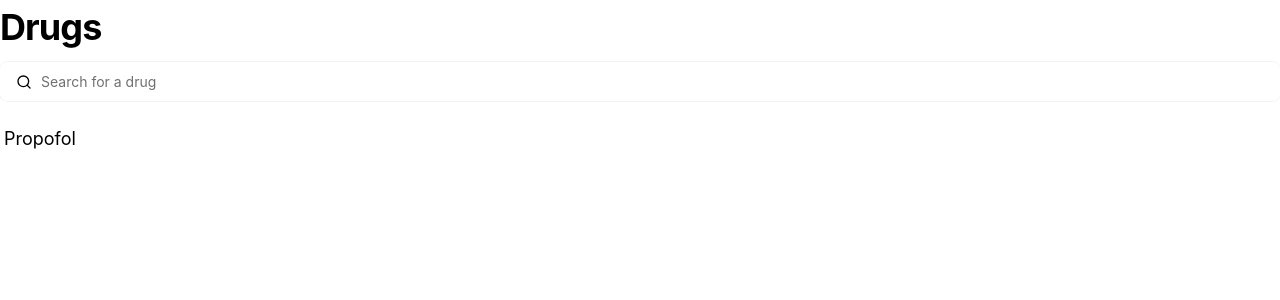
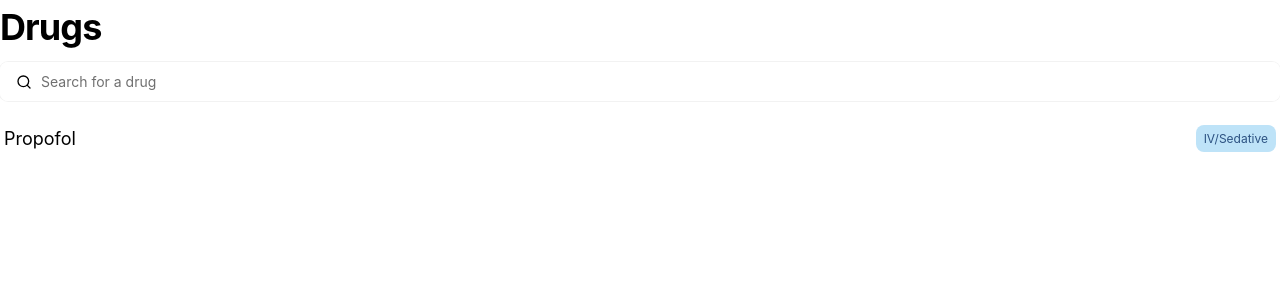
Before and after one commit to ByronGuina/drugly, a Next.js app: page / in a window 1280 px wide. Shown: the top 300 px of the page. Built offline with nearby package versions, Linux system fonts and the light colour scheme.

Commit message:
Initial tag UI

```diff
--- /dev/null
+++ b/components/list-item.tsx
@@ -0,0 +1,32 @@
+import * as React from 'react'
+import { motion } from 'framer-motion'
+import { Drugs } from '@formulas/root'
+import { sentenceCase } from '@utils/sentenceCase'
+
+type Props = {
+    drug: Drugs
+    onClick: (drug: Drugs) => void
+}
+
+export const ListItem = ({ drug, onClick }: Props) => {
+    return (
+        <motion.div
+            onClick={() => onClick(drug)}
+            initial={{ opacity: 0, y: 10 }}
+            animate={{ opacity: 1, y: 0 }}
+            className="text-lg py-2 px-1 flex justify-between"
+        >
+            {sentenceCase(drug)}
+            <Tag />
+        </motion.div>
+    )
+}
+
+// TODO: Make tag infrastructure
+const Tag = () => {
+    return (
+        <div className="px-2 py-1 flex items-center justify-center text-xs bg-blue-200 text-blue-800 rounded-lg">
+            IV/Sedative
+        </div>
+    )
+}
--- a/pages/index.tsx
+++ b/pages/index.tsx
@@ -1,9 +1,9 @@
 import * as React from 'react'
 import { allDrugs, Drugs } from '@formulas/root'
-import { sentenceCase } from '@utils/sentenceCase'
 import { motion, PanInfo, AnimatePresence } from 'framer-motion'
 import { Search } from '@components/search'
 import { DrugTemplate } from '@components/drug-template'
+import { ListItem } from '@components/list-item'
 
 // TODO:
 // Compile list of drugs
@@ -34,22 +34,7 @@ const IndexPage = () => {
     const [selectedDrug, setSelectedDrug] = React.useState(null)
     const [drugs, setDrugs] = React.useState(allDrugs)
 
-    const DrugsList = drugs.map(drug => (
-        // <Link href={`/drugs/[drug]`} as={`/drugs/${drug}`} key={drug}>
-        //     <motion.a initial={{ opacity: 0, y: 10 }} animate={{ opacity: 1, y: 0 }} className="text-xl py-2 px-1">
-        //         {sentenceCase(drug)}
-        //     </motion.a>
-        // </Link>
-        <motion.div
-            key={drug}
-            onClick={() => setSelectedDrug(drug)}
-            initial={{ opacity: 0, y: 10 }}
-            animate={{ opacity: 1, y: 0 }}
-            className="text-lg py-2 px-1"
-        >
-            {sentenceCase(drug)}
-        </motion.div>
-    ))
+    const DrugsList = drugs.map(drug => <ListItem key={drug} drug={drug as Drugs} onClick={setSelectedDrug} />)
 
     const onSearch = (e: React.ChangeEvent<HTMLInputElement>) => {
         const filteredDrugs = allDrugs.filter(drug => drug.includes(e.target.value.toLowerCase()))
--- a/tailwind.config.js
+++ b/tailwind.config.js
@@ -15,6 +15,7 @@ module.exports = {
             default: '.25rem',
             lg: '.5rem',
             xl: '1rem',
+            '2xl': '2rem',
             full: '9999px',
         },
         extend: {
```
